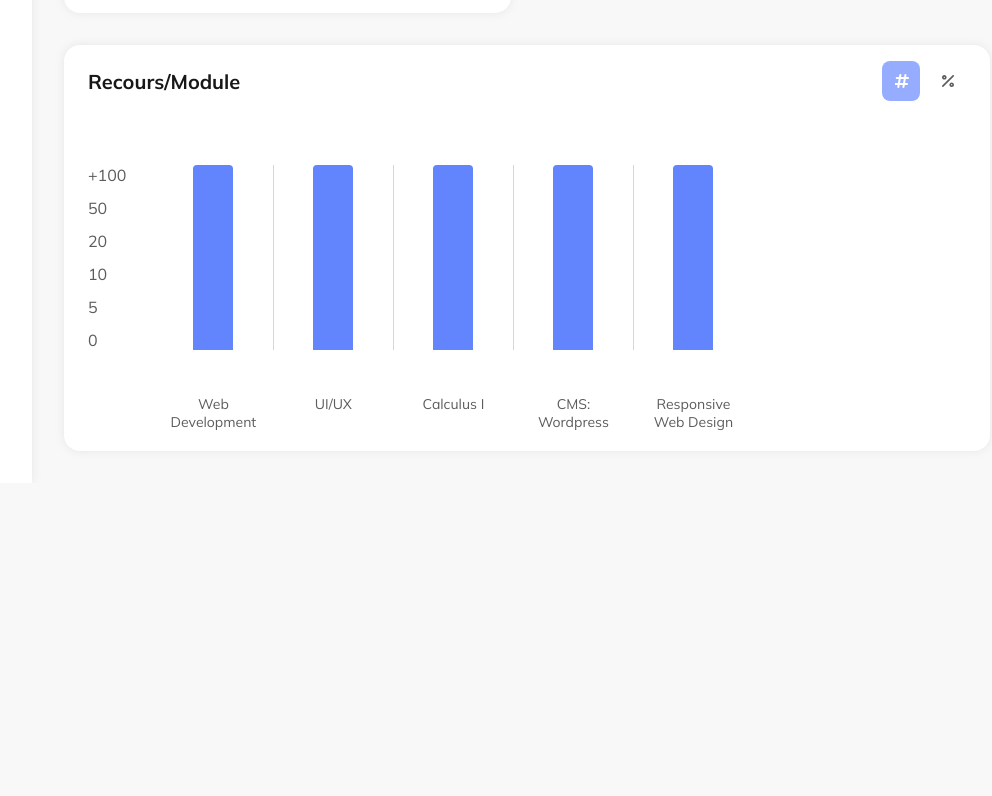
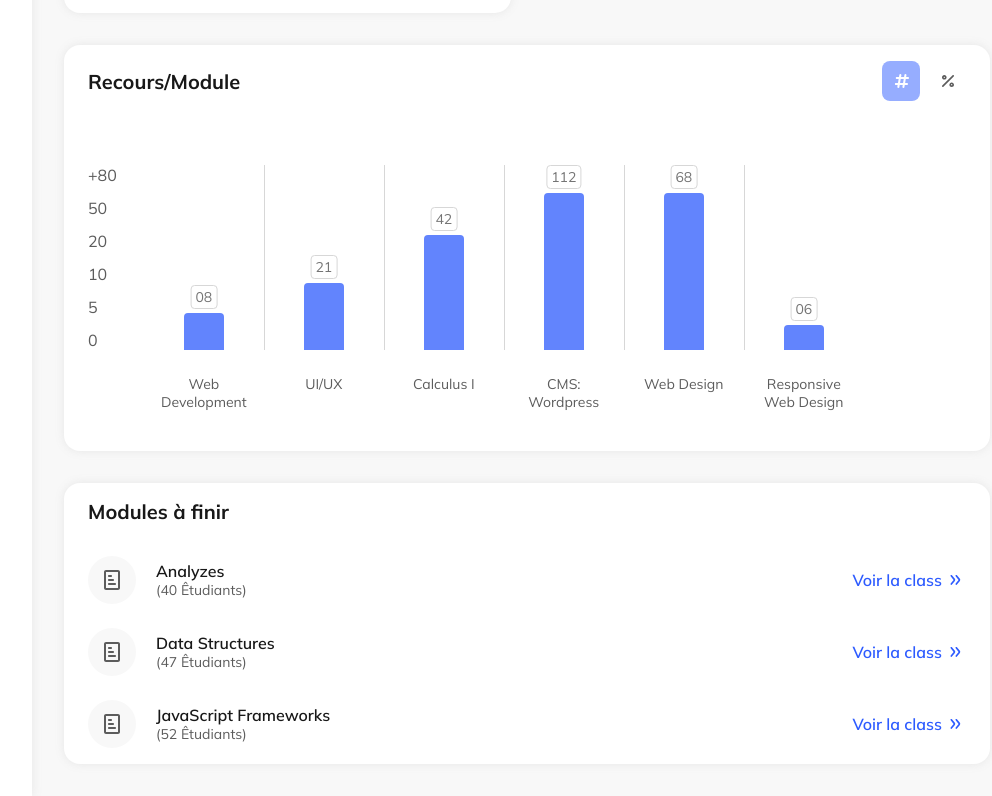
Before and after one commit to AnisKehila/corrigetype_client, a React (Vite) app: page / in a window 1280 px wide. Shown: the part 663-1459 px from the top of the page, without its empty margins (258-1250 px from the left). Before the commit the page ends 1146 px from the top, so only its background shows below. Built offline with nearby package versions, Linux system fonts and the light colour scheme.

Commit message:
finish board table for teachers

```diff
--- a/src/assets/style/style.scss
+++ b/src/assets/style/style.scss
@@ -397,6 +397,10 @@ a {
                     font-size: 20px;
                     color: $text_secondary;
                 }
+                h3 {
+                    font-weight: 700;
+                    font-size: 20px;
+                }
             }
             .curve-card {
                 padding: 16px 24px;
@@ -405,10 +409,6 @@ a {
                     display: flex;
                     align-items: center;
                     justify-content: space-between;
-                    h3 {
-                        font-weight: 700;
-                        font-size: 20px;
-                    }
                     .icons {
                         display: flex;
                         gap: 8px;
@@ -438,6 +438,7 @@ a {
                 .curve {
                     display: flex;
                     overflow-y: auto;
+                    min-height: 257px;
                     color: $text_secondary;
                     margin-top: 64px;
                     gap: 47px;
@@ -453,7 +454,6 @@ a {
                         display: flex;
                         align-self: stretch;
                         gap: 40px;
-                        align-items: end;
                         .property {
                             width: 80px;
                             height: 100%;
@@ -464,37 +464,95 @@ a {
                             font-size: 14px;
                             position: relative;
                             &:not(:last-child) {
-                                &::after {
+                                &::before {
                                     content: "";
                                     position: absolute;
-                                    top: -85px;
+                                    top: 0;
                                     left: 125%;
-                                    height: 100%;
+                                    height: calc(100% - 85px);
                                     width: 1px;
                                     background-color: #D7D7D7;
                                 }
                             }
                             .name {
                                 text-align: center;
-                                padding-top: 45px;
+                                padding-top: 25px;
                                 min-height: 85px;
                             }
                             .value {
                                 position: relative;
                                 height: 100%;
-
                                 &::before {
                                     content: "";
                                     position: absolute;
                                     bottom: 0;
                                     left: 50%;
                                     transform: translateX(-50%);
-                                    height: 100%;
+                                    height: calc( var(--value-height) + 33px );
                                     width: 40px;
                                     border-radius: 4px 4px 0 0;
                                     background-color: #6284FD;
+                                    z-index: 1;
+                                }
+                                &::after {
+                                    content: attr(data-value);
+                                    position: absolute;
+                                    bottom: calc( var(--value-height) + 33px + 4px);
+                                    left: 50%;
+                                    transform: translateX(-50%);
+                                    border: 1px solid #D7D7D7;
+                                    border-radius: 4px;
+                                    padding: 2px 4px;
+                                    color: #747474;
+                                    z-index: 2;
                                 }
                             }
+                        }
+                    }
+                }
+            }
+            .unfinished-modules {
+                margin-top: 32px;
+                padding: 16px 24px;
+                ul {
+                    margin-top: 32px;
+                    display: flex;
+                    flex-direction: column;
+                    gap: 24px;
+                    li {
+                        display: flex;
+                        justify-content: space-between;
+                        align-items: center;
+                        > div {
+                            display: flex;
+                            align-items: center;
+                            gap: 20px;
+                            .icon {
+                                display: grid;
+                                place-items: center;
+                                padding: 12px;
+                                width: 48px;
+                                height: 48px;
+                                background: #F8F8F8;
+                                border-radius: 50%;
+                            }
+                            .content {
+                                .module-name {
+                                    font-weight: 600;
+                                }
+                                .students-num {
+                                    font-size: 14px;
+                                    line-height: 18px;
+                                    color: $text_secondary;
+                                }
+                            }
+                        }
+                        a {
+                            display: flex;
+                            align-items: center;
+                            gap: 4px;
+                            font-weight: 600;
+                            color: $accent_primary;
                         }
                     }
                 }
--- a/src/components/Curve.jsx
+++ b/src/components/Curve.jsx
@@ -1,17 +1,26 @@
 import React from 'react'
-
 export default function Curve({valuesRange, properties}) {
     return (
         <div className='curve'>
             <div className="values">
-                {valuesRange.map(value => <span className='value' key={value}>{value}</span>)}
+                {valuesRange.map(value => <span className='value' key={value}>{value === valuesRange[valuesRange.length -1 ] ? `+${value}`: value}</span>)}
             </div>
-            <div className="properties">
+            <div className="properties" >
                 {properties.map(property =>
-                    <div className="property" key={property.property}>
-                        <div className="value">{property.propertyValue}</div>
-                        <div className="name">{property.property}</div>
-                    </div>
+                    {
+                        let valueHeight = property.propertyValue / valuesRange[valuesRange.length -1 ] * 100;
+                        valueHeight < 1 ? valueHeight -= 22 :
+                            valueHeight < 2 ? valueHeight -= 16 :
+                            valueHeight < 10 ? valueHeight -= 12 :
+                            valueHeight > 80 ? valueHeight = 67 :
+                            valueHeight -= 8
+                        return (
+                            <div className="property" key={property.property} style={{'--value-height': valueHeight + '%'}}>
+                                <div className="value" data-value={property.propertyValue < 10 ? `0${property.propertyValue}` : property.propertyValue}></div>
+                                <div className="name">{property.property}</div>
+                            </div>
+                        )
+                    }
                 )}
             </div>
         </div>
--- a/src/data/teacher.json
+++ b/src/data/teacher.json
@@ -34,9 +34,9 @@
             "speciality": "System Informatique",
             "filled": true,
             "studentsNumber": 27,
-            "numberOfRecours": 7,
-            "revisedRecours": 3,
-            "positiveRecours": 1
+            "numberOfRecours": 42,
+            "revisedRecours": 17,
+            "positiveRecours": 8
         },
         {
             "name": "Data Structures",
@@ -51,16 +51,19 @@
             "speciality": "System Informatique",
             "filled": true,
             "studentsNumber": 29,
-            "numberOfRecours": 4,
-            "revisedRecours": 3,
-            "positiveRecours": 1
+            "numberOfRecours": 112,
+            "revisedRecours": 94,
+            "positiveRecours": 66
         },
         {
             "name": "Web Design",
             "level": "licence 2",
             "speciality": "System Informatique",
-            "filled": false,
-            "studentsNumber": 35
+            "filled": true,
+            "studentsNumber": 30,
+            "numberOfRecours": 68,
+            "revisedRecours": 58,
+            "positiveRecours": 33
         },
         {
             "name": "Responsive Web Design",
--- a/src/pages/Teacher/BoardTable.jsx
+++ b/src/pages/Teacher/BoardTable.jsx
@@ -3,8 +3,10 @@ import RatioCard from "../../components/RatioCard"
 import Curve from "../../components/Curve";
 import { ReactComponent as PercentIcon } from "../../assets/icons/percent.svg";
 import { ReactComponent as HashtagIcon } from "../../assets/icons/hashtag.svg";
+import { ReactComponent as NoteIcon } from "../../assets/icons/note.svg";
+import { ReactComponent as ArrowIcon } from "../../assets/icons/duplicate_arrows.svg";
+import { Link } from "react-router-dom";
 export default function BoardTable() {
-
   const modules = data.modules;
   const moduleCount = modules.length;
   const curveProps = [];
@@ -54,7 +56,38 @@ export default function BoardTable() {
             <span className="ratio"><PercentIcon /></span>
           </div>
         </div>
-        <Curve properties={curveProps} valuesRange={["0", "5", "10", "20", "50", "+100"]}/>
+        <Curve properties={curveProps} valuesRange={[0, 5, 10, 20, 50, 80]}/>
+      </div>
+      <div className="card unfinished-modules">
+        <h3>Modules à finir</h3>
+        <ul>
+          {
+            modules.map(module =>
+              !module.filled &&
+              <li key={module.name}>
+                <div>
+                  <div className="icon">
+                    <NoteIcon />
+                  </div>
+                  <div className="content">
+                    <div className="module-name">
+                      {module.name}
+                    </div>
+                    <div className="students-num">
+                      ({module.studentsNumber} Êtudiants)
+                    </div>
+                  </div>
+                </div>
+                <Link>
+                  <span>
+                    Voir la class
+                  </span>
+                    <ArrowIcon />
+                </Link>
+              </li>
+            )
+          }
+        </ul>
       </div>
     </>
   )
```
Also changed, not shown: src/assets/icons/duplicate_arrows.svg (added).
